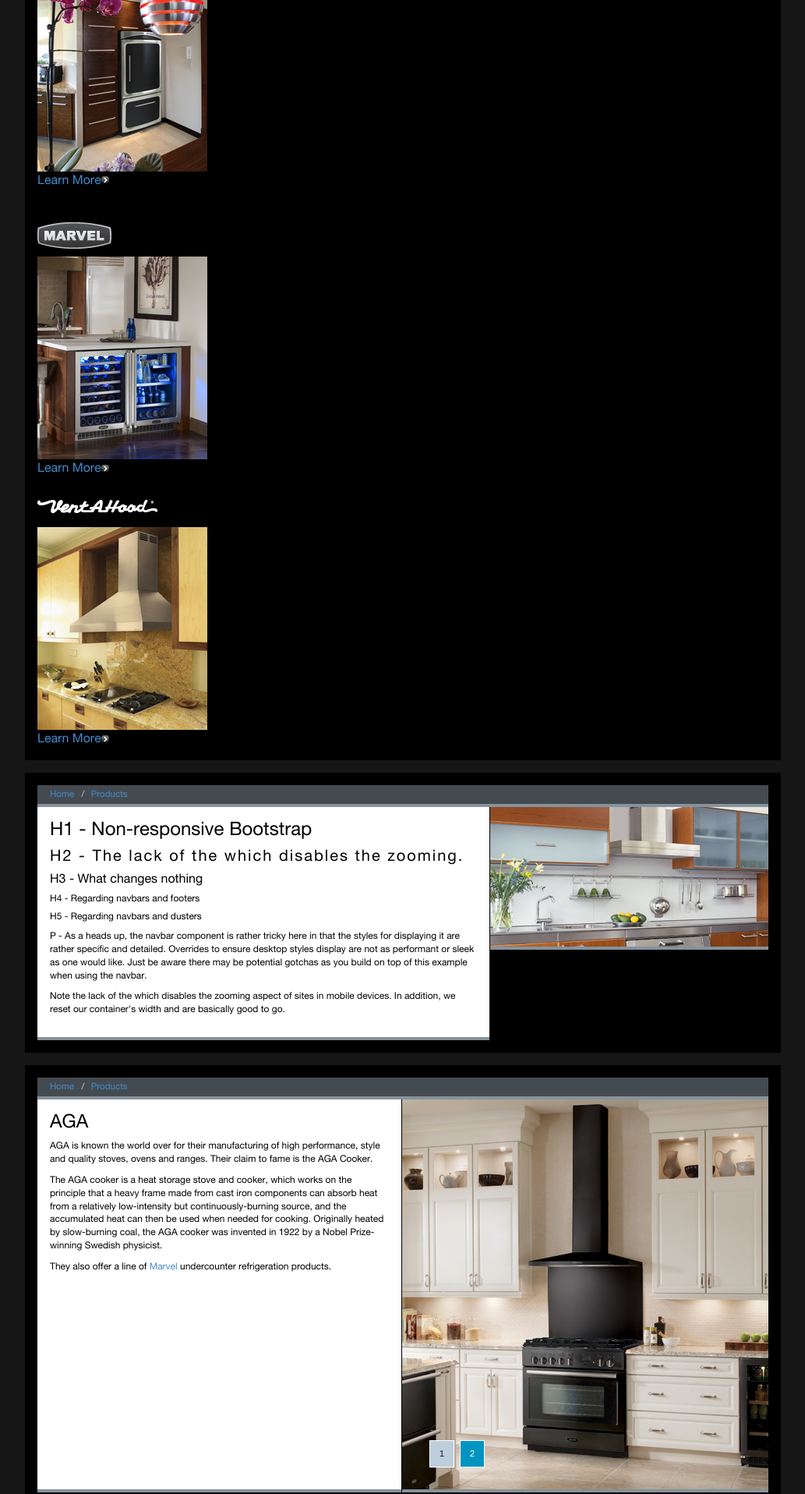
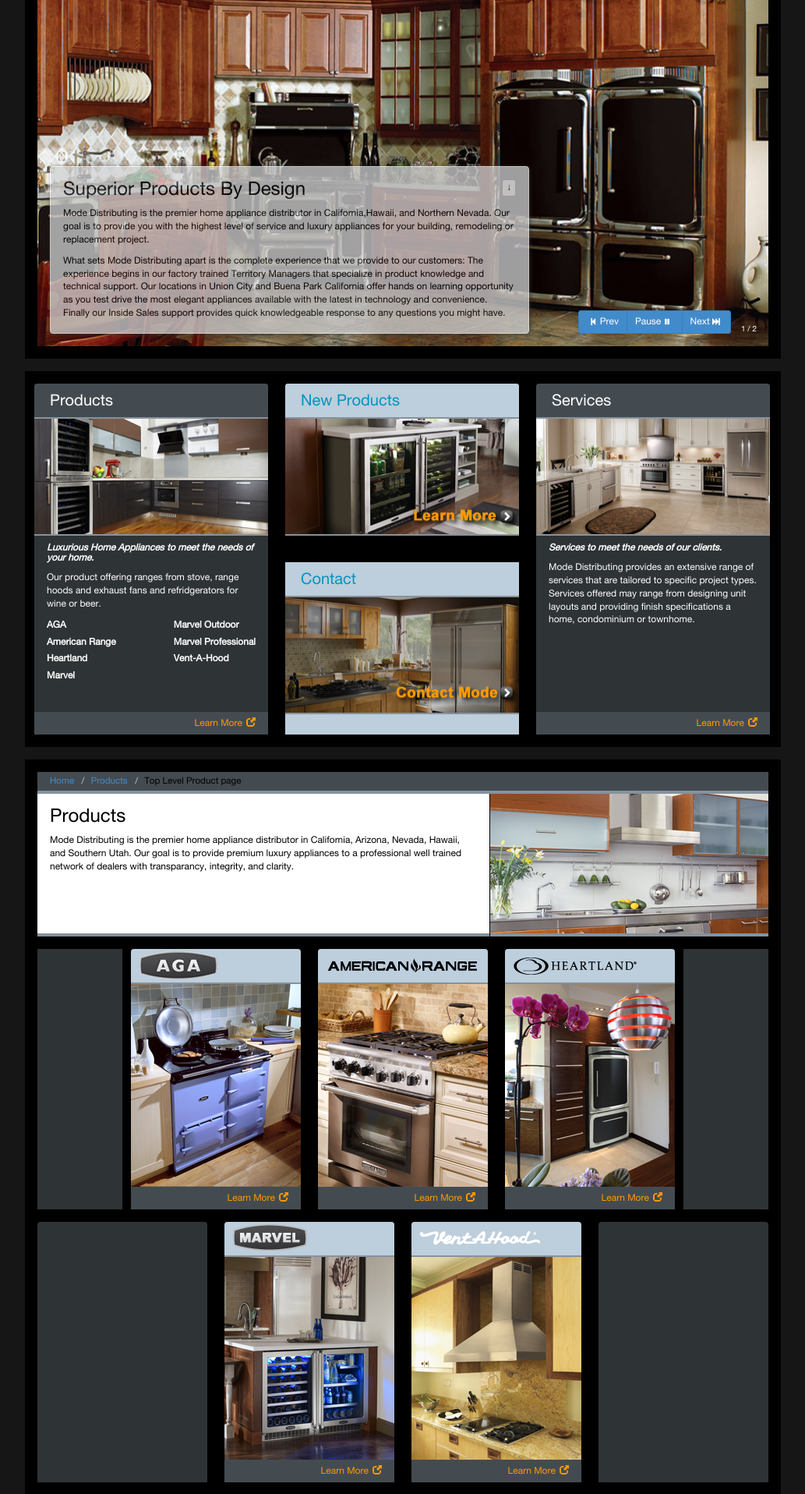
Before and after one commit to peternem/mode_distributing, a PHP site: page /bootstrap_30/index.html in a window 1280 px wide. Shown: the part 1124-3040 px from the top of the page at 78% size, without its empty margins (123-1156 px from the left). Run offline with PHP 8.4, Linux system fonts and the light colour scheme; style sheets or scripts are compiled from the project's sources.

Commit message:
Bootstrap_30 updates 804pm 101013

```diff
--- a/bootstrap_30/assets/css/mode-skin.css
+++ b/bootstrap_30/assets/css/mode-skin.css
@@ -134,6 +134,29 @@
   background-color: transparent !important;
 }
 /***************************************************
+ * QUICkLINKS Section formating
+ **************************************************/
+.quickLinks {
+  clear: both;
+  overflow: auto;
+  margin: 0 auto;
+  position: relative;
+  width: 100%;
+}
+.quickLinks .breadcrumb {
+  background-color: #444b50;
+  border-radius: 0;
+  border-bottom: 4px solid #86929c;
+  list-style: none outside none;
+  margin-bottom: 0;
+  padding: 0 1em;
+}
+.quickLinks .breadcrumb > li {
+  font-size: 0.725em;
+  line-height: 24px;
+  vertical-align: top;
+}
+/***************************************************
  * CONTAINER Section formating
  **************************************************/
 /* Reset the container */
@@ -188,32 +211,52 @@
   margin-top: 0;
 }
 /***************************************************
- * QUICkLINKS Section formating
- **************************************************/
-.quickLinks {
+ * ROW Column Grid formating
+ ***************************************************/
+.row section h3 {
+  background-color: #444b50;
+  border-bottom: 2px solid #86929c;
+  color: #FFFFFF;
+  font-size: 1.25em;
+  height: 45px;
+  line-height: 19px;
+  margin: 0;
+  padding: 0.652em 0 0 1em;
+  width: auto;
+}
+.row section h3.brandLogo {
+  padding: 0.125em 0 0 0.525em;
+  background-color: #BDCEDC;
+}
+.row section h3:hover {
+  background-color: #525a60;
+}
+.row section h4 {
+  color: #FFFFFF;
+  font-style: italic;
+  font-weight: bold;
+}
+.row section p {
+  color: #ffffff;
+}
+.row section footer {
+  background-color: #444b50;
+  bottom: 0;
   clear: both;
-  overflow: auto;
-  margin: 0 auto;
-  position: relative;
+  position: absolute;
+  right: 0;
   width: 100%;
+  padding: 0.325em 1em;
 }
-.quickLinks .breadcrumb {
-  background-color: #444B50;
-  border-radius: 0;
-  border-bottom: 4px solid #86929c;
-  list-style: none outside none;
-  margin-bottom: 0;
-  padding: 0 1em;
+.row section footer a {
+  float: right;
+  color: #FF9900;
+  font-size: 0.75em;
 }
-.quickLinks .breadcrumb > li {
-  font-size: 0.725em;
-  line-height: 24px;
-  vertical-align: top;
+.row section footer a > span:first-child {
+  margin-right: 0.425em;
 }
-/***************************************************
- * SECTION Column Grid formating
- ***************************************************/
-section.col-xs-4 {
+.row.homePageRow section.col-xs-4 {
   background-color: #2e3336;
   border-top-left-radius: 4px;
   border-top-right-radius: 4px;
@@ -227,77 +270,85 @@
   position: relative;
   width: 300px;
 }
-section.col-xs-4.mid {
+.row.homePageRow section.col-xs-4.mid {
   background-color: #000;
   border-color: #000;
 }
-section.col-xs-4 .imageTabBox {
+.row.homePageRow section.col-xs-4 .imageTabBox {
   background-color: #2E2326;
   border-bottom: 2px solid #86929c;
   height: 150px;
   width: 300px;
 }
-section.col-xs-4 h3 {
-  background-color: #444b50;
-  border-bottom: 2px solid #86929c;
-  color: #FFFFFF;
-  font-size: 1.25em;
-  height: 45px;
-  line-height: 19px;
-  margin: 0;
-  padding: 0.652em 0 0 1em;
-  width: auto;
-}
-section.col-xs-4 h3:hover {
-  background-color: #525a60;
-}
-section.col-xs-4 h4 {
-  color: #FFFFFF;
-  font-style: italic;
-  font-weight: bold;
-}
-section.col-xs-4 p {
-  color: #ffffff;
-}
-section.col-xs-4 .main-content {
+.row.homePageRow section.col-xs-4 .main-content {
   padding: 0 1em;
 }
-section.col-xs-4 .subBox {
+.row.homePageRow section.col-xs-4 .subBox {
   background-color: #bdcedc;
 }
-section.col-xs-4 .subBox.top {
+.row.homePageRow section.col-xs-4 .subBox.top {
   background-color: #bdcedc;
   top: 0;
   position: absolute;
 }
-section.col-xs-4 .subBox.bottom {
+.row.homePageRow section.col-xs-4 .subBox.bottom {
   bottom: 0;
   padding-bottom: 1.65em;
   position: absolute;
 }
-section.col-xs-4 .subBox h3 {
+.row.homePageRow section.col-xs-4 .subBox h3 {
   background-color: #bdcedc;
   color: #0095C0;
 }
-section.col-xs-4 .subBox a h3:hover {
+.row.homePageRow section.col-xs-4 .subBox a h3:hover {
   background-color: #a2b6c6;
 }
-section.col-xs-4 footer {
-  background-color: #444b50;
-  bottom: 0;
-  clear: both;
-  position: absolute;
-  right: 0;
-  width: 100%;
-  padding: 0.325em 1em;
+.row.threeActive {
+  margin-left: 0;
+  margin-right: 0;
+  margin-top: 1em;
 }
-section.col-xs-4 footer a {
-  float: right;
-  color: #FF9900;
-  font-size: 0.75em;
+.row.threeActive section.col-xs-1 {
+  background-color: #2e3336;
+  overflow: hidden;
+  width: 109px;
+  height: 334px;
 }
-section.col-xs-4 footer a > span:first-child {
-  margin-right: 0.425em;
+.row.threeActive section.col-xs-3 {
+  background-color: #2e3336;
+  border-top-left-radius: 4px;
+  border-top-right-radius: 4px;
+  -webkit-border-top-left-radius: 4px;
+  -webkit-border-top-right-radius: 4px;
+  float: left;
+  height: 334px;
+  margin: 0 11px;
+  overflow: hidden;
+  padding: 0;
+  position: relative;
+  width: 218px;
+}
+.row.twoActive {
+  margin-left: -11px;
+  margin-top: 1em;
+}
+.row.twoActive section.col-xs-1 {
+  background-color: pink;
+  overflow: auto;
+}
+.row.twoActive section.col-xs-3 {
+  background-color: #2e3336;
+  border-top-left-radius: 4px;
+  border-top-right-radius: 4px;
+  -webkit-border-top-left-radius: 4px;
+  -webkit-border-top-right-radius: 4px;
+  float: left;
+  height: 334px;
+  margin: 0 11px;
+  overflow: hidden;
+  padding: 0;
+  position: relative;
+  width: 218px;
 }
 /***************************************************
  * LINKLIST formating
--- a/bootstrap_30/assets/css/mode-skin.less
+++ b/bootstrap_30/assets/css/mode-skin.less
@@ -10,6 +10,7 @@
 @grid-bground: #2E3336;
 @grid-bground-alt: #BDCEDC;
 @grid-bground-header: #444B50;
+@grid-bground-quick-links: #444B50;
 @grid-bground-footer: #444B50;
 @font-regular: 'helveticaneueroman';
 
@@ -225,33 +251,58 @@
       margin-top:0;
     }
 }
+
 /***************************************************
- * QUICkLINKS Section formating
- **************************************************/
-.quickLinks {
-  clear: both;
-  overflow: auto;
-  margin: 0 auto;
-  position: relative;
-  width: 100%;
-  .breadcrumb {
-    background-color: #444B50;
-    border-radius: 0;
-    border-bottom: @border-width-thick @border-color;
-    list-style: none outside none;
-    margin-bottom: 0;
-    padding: 0 1em;
-    > li {
-      font-size: 0.725em;
-      line-height: 24px;
-      vertical-align: top;
+ * ROW Column Grid formating
+ ***************************************************/
+
+.row {
+  section{
+    h3 {
+      background-color: @grid-bground-header;
+      border-bottom: @border-width-thin @border-color;
+      color: #FFFFFF;
+      font-size: 1.25em;
+      height: 45px;
+      line-height: 19px;
+      margin: 0;
+      padding: 0.652em 0 0 1em;
+      width: auto;
+      &.brandLogo{
+        padding: 0.125em 0 0 0.525em;
+        background-color: #BDCEDC;
       }
     }
-
+    h3:hover {
+      background-color:#525a60;
     }
-/***************************************************
- * SECTION Column Grid formating
- ***************************************************/
+    h4 {
+      color: #FFFFFF;
+      font-style: italic;
+      font-weight: bold;
+    }
+    p {
+      color:#ffffff;
+    }
+    footer {
+      background-color: @grid-bground-footer;
+      bottom: 0;
+      clear: both;
+      position: absolute;
+      right: 0;
+      width: 100%;
+      padding: 0.325em 1em;
+      a {
+        float: right;
+        color: #FF9900;
+        font-size: 0.75em;
+        > span:first-child {
+          margin-right:0.425em;
+        }
+      }
+    }
+  }
+  &.homePageRow {
     section {
       &.col-xs-4 {
         background-color: @grid-bground;
@@ -325,21 +354,58 @@
             }
           }
         }
-    footer {
-      background-color: @grid-bground-footer;
-      bottom: 0;
-      clear: both;
-      position: absolute;
-      right: 0;
-      width: 100%;
-      padding: 0.325em 1em;
-      a {
-        float: right;
-        color: #FF9900;
-        font-size: 0.75em;
-        > span:first-child {
-          margin-right:0.425em;
       }
+    }
+  }
+  &.threeActive {
+    margin-left: 0;
+    margin-right: 0;
+    margin-top: 1em;
+    section {
+      &.col-xs-1 {
+        background-color: @grid-bground;
+        overflow:hidden;
+        width: 109px;
+        height: 334px;
+      }
+      &.col-xs-3 {
+        background-color: @grid-bground;
+        border-top-left-radius: @border-radius;
+        border-top-right-radius: @border-radius;
+        -webkit-border-top-left-radius: @border-radius;
+        -webkit-border-top-right-radius: @border-radius;
+        float: left;
+        height: 334px;
+        margin: 0 11px;
+        overflow: hidden;
+        padding: 0;
+        position: relative;
+        width: 218px;
+      }
+    }
+  }
+  &.twoActive {
+    margin-left: -11px;
+    margin-top: 1em;
+    section {
+      &.col-xs-1 {
+        background-color:pink;
+        overflow:auto;
+      }
+      &.col-xs-3 {
+        background-color: @grid-bground;
+        background-color: @grid-bground;
+        border-top-left-radius: @border-radius;
+        border-top-right-radius: @border-radius;
+        -webkit-border-top-left-radius: @border-radius;
+        -webkit-border-top-right-radius: @border-radius;
+        float: left;
+        height: 334px;
+        margin: 0 11px;
+        overflow: hidden;
+        padding: 0;
+        position: relative;
+        width: 218px;
       }
     }
   }
--- a/bootstrap_30/index.html
+++ b/bootstrap_30/index.html
@@ -62,74 +62,6 @@
                     </ul>
                 </div><!--/.nav-collapse -->
             </div>
-        </div>
-
-        <div class="container">
-            <div class="quickLinks">
-                <ol class="breadcrumb">
-                    <li class="active"><a title="" href="index.php" > Home </a></li>
-                    <li><a title="" href="products.php">Products</a></li>
-                    <li>Top Level Product page</li>
-                </ol>
-            </div>
-            <img src="assets/imgs/CWEAH6-K-ARS-357x179.jpg" class="img-pull-right"/>
-            <div class="short">
-                <h1>Products</h1>
-                <p>Mode Distributing is the premier home appliance distributor in California, Arizona, Nevada, Hawaii, and Southern Utah. Our goal is to provide premium luxury appliances to a professional well trained network of dealers with transparancy, integrity, and clarity.</p>
-            </div>
-            <article id="mainContent">
-                <section class="prodBox_odd oneHalfBox">
-                    &nbsp;
-                </section>
-                <section class="prodBox_odd">
-                    <header>
-                        <h3 class="brand_logo"><a href="aga.php" title="AGA"><img src="assets/imgs/brand_logos/aga_logo_100x36.png" alt="AGA"></a></h3>
-                    </header><a title="Visit AGA" href="aga.php" class="imageLink rollButton"><img src="assets/imgs/rollover/aga-btn.png" alt="AGA/Marvel Appliances" class="imageFloat1 clearfix" /></a>
-                    <footer>
-                        <a href="aga.php"><span>Learn More</span><img src="imgs/icons/learnMoreArrow.png" alt="&raquo;" /></a>
-                    </footer>
-                </section>
-                <section class="prodBox_odd">
-                    <header>
-                        <h3 class="brand_logo"><a href="american_range.php" title="American Range"><img src="assets/imgs/brand_logos/americanRange_logo_158x36png.png" alt="American Range"></a></h3>
-                    </header>
-                    <a title="Visit American Range" href="american_range.php" class="imageLink rollButton"><img src="assets/imgs/rollover/american-range-btn.png" alt="American Range Appliances" class="imageFloat1 clearfix" /></a>
-                    <footer>
-                        <a href="american_range.php"><span>Learn More</span><img src="imgs/icons/learnMoreArrow.png" alt="&raquo;" /></a>
-                    </footer>
-                </section>
-                <section class="prodBox_odd">
-                    <header>
-                        <h3 class="brand_logo"><a href="heartland.php" title="Heartland"><img src="assets/imgs/brand_logos/heartland_logo_158x34.png" alt="Heartland"></a></h3>
-                    </header>
-                    <a title="Visit Heartland" href="heartland.php" class="imageLink rollButton"><img src="assets/imgs/rollover/heartland-btn.png" alt="Heartland Appliances" class="imageFloat1 clearfix" /></a>
-                    <footer>
-                        <a href="heartland.php"><span>Learn More</span><img src="imgs/icons/learnMoreArrow.png" alt="&raquo;"/></a>
-                    </footer>
-                </section>
-                <section class="prodBox_odd oneHalfBox last">
-                    &nbsp;
-                </section>
-                <section class="prodBox_even"></section>
-                <section class="prodBox_even">
-                    <header>
-                        <h3 class="brand_logo"><a href="marvel_products.php" title="Marvel Products"><img src="assets/imgs/brand_logos/marvel_logo_95x34.png" alt="Marvel"></a></h3
-                    </header>
-                    <a title="Visit Marvel" href="marvel_products.php" class="imageLink rollButton"> <img src="assets/imgs/rollover/marvel-btn.png" alt="AGA/Marvel Appliances" class="imageFloat1 clearfix" /> </a>
-                    <footer>
-                        <a href="marvel_products.php"><span>Learn More</span><img src="images/icons/learnMoreArrow.png" alt="&raquo;"/></a>
-                    </footer>
-                </section>
-                <section class="prodBox_even">
-                    <header>
-                        <h3 class="brand_logo"><a href="vent-a-hood.php" title="Vent-a-Hood"><img src="assets/imgs/brand_logos/vah_logo_white_154x34.png" alt="Vent-A-Hood"></a></h3>
-                    </header>
-                    <a title="Vent-A-Hood" href="vent-a-hood.php" class="imageLink rollButton"><img src="assets/imgs/rollover/ventahood-btn.png" alt="Vent-a-Hood Range Hoods" class="imageFloat1 clearfix" /></a>
-                    <footer>
-                        <a href="vent-a-hood.php"><span>Learn More</span><img src="images/icons/learnMoreArrow.png" alt="&raquo;" /></a>
-                    </footer>
-                </section>
-            </article>
         </div>
         <div class="container">
             <div class="quickLinks">
@@ -216,7 +148,7 @@
             </div>
         </div>
         <div class="container">
-            <div class="row">
+            <div class="row homePageRow">
                 <section class="col-xs-4">
                     <header>
                         <a href="products.php" title="Products"><h3>Products</h3></a>
@@ -264,6 +196,77 @@
                         <a href="services.php" class=""> <span>Learn More</span><span class="glyphicon glyphicon-new-window"></span> </a>
                     </footer>
                 </section>
+            </div>
+        </div>
+        <div class="container">
+            <div class="quickLinks">
+                <ol class="breadcrumb">
+                    <li class="active"><a title="" href="index.php" > Home </a></li>
+                    <li><a title="" href="products.php">Products</a></li>
+                    <li>Top Level Product page</li>
+                </ol>
+            </div>
+            <img src="assets/imgs/CWEAH6-K-ARS-357x179.jpg" class="img-pull-right"/>
+            <div class="short">
+                <h1>Products</h1>
+                <p>Mode Distributing is the premier home appliance distributor in California, Arizona, Nevada, Hawaii, and Southern Utah. Our goal is to provide premium luxury appliances to a professional well trained network of dealers with transparancy, integrity, and clarity.</p>
+            </div>
+            <div class="row threeActive">
+                <section class="col-xs-1">
+                    &nbsp;
+                </section>
+                <section class="col-xs-3">
+                    <header>
+                        <h3 class="brandLogo"><a href="aga.php" title="AGA"><img src="assets/imgs/brand_logos/aga_logo_100x36.png" alt="AGA"></a></h3>
+                    </header>
+                    <a title="Visit AGA" href="aga.php" class="imageLink rollButton"> <img src="assets/imgs/rollover/aga-btn.png" alt="AGA/Marvel Appliances" class="imageFloat1 clearfix" /> </a>
+                    <footer>
+                        <a href="aga.php"><span>Learn More</span><span class="glyphicon glyphicon-new-window"></span></a>
+                    </footer>
+                </section>
+                <section class="col-xs-3">
+                    <header>
+                        <h3 class="brandLogo"><a href="american_range.php" title="American Range"><img src="assets/imgs/brand_logos/americanRange_logo_158x36png.png" alt="American Range"></a></h3>
+                    </header>
+                    <a title="Visit American Range" href="american_range.php" class="imageLink rollButton"><img src="assets/imgs/rollover/american-range-btn.png" alt="American Range Appliances" class="imageFloat1 clearfix" /></a>
+                    <footer>
+                        <a href="american_range.php"><span>Learn More</span><span class="glyphicon glyphicon-new-window"></span></a>
+                    </footer>
+                </section>
+                <section class="col-xs-3">
+                    <header>
+                        <h3 class="brandLogo"><a href="heartland.php" title="Heartland"><img src="assets/imgs/brand_logos/heartland_logo_158x34.png" alt="Heartland"></a></h3>
+                    </header>
+                    <a title="Visit Heartland" href="heartland.php" class="imageLink rollButton"><img src="assets/imgs/rollover/heartland-btn.png" alt="Heartland Appliances" class="imageFloat1 clearfix" /></a>
+                    <footer>
+                        <a href="heartland.php"><span>Learn More</span><span class="glyphicon glyphicon-new-window"></span></a>
+                    </footer>
+                </section>
+                <section class="col-xs-1">
+                    &nbsp;
+                </section>
+            </div>
+            <div class="row twoActive">
+                <section class="col-xs-3"></section>
+                <section class="col-xs-3">
+                    <header>
+                        <h3 class="brandLogo"><a href="marvel_products.php" title="Marvel Products"><img src="assets/imgs/brand_logos/marvel_logo_95x34.png" alt="Marvel"></a></h3
+                    </header>
+                    <a title="Visit Marvel" href="marvel_products.php" class="imageLink rollButton"> <img src="assets/imgs/rollover/marvel-btn.png" alt="AGA/Marvel Appliances" class="imageFloat1 clearfix" /> </a>
+                    <footer>
+                        <a href="marvel_products.php"><span>Learn More</span><span class="glyphicon glyphicon-new-window"></span></a>
+                    </footer>
+                </section>
+                <section class="col-xs-3">
+                    <header>
+                        <h3 class="brandLogo"><a href="vent-a-hood.php" title="Vent-a-Hood"><img src="assets/imgs/brand_logos/vah_logo_white_154x34.png" alt="Vent-A-Hood"></a></h3>
+                    </header>
+                    <a title="Vent-A-Hood" href="vent-a-hood.php" class="imageLink rollButton"><img src="assets/imgs/rollover/ventahood-btn.png" alt="Vent-a-Hood Range Hoods" class="imageFloat1 clearfix" /></a>
+                    <footer>
+                        <a href="vent-a-hood.php"><span>Learn More</span><span class="glyphicon glyphicon-new-window"></span></a>
+                    </footer>
+                </section>
+                <section class="col-xs-3"></section>
             </div>
         </div>
         <!-- /container -->
```
Also changed, not shown: other parts of bootstrap_30/assets/css/mode-skin.less (+25 -22 lines). Lines whose indentation alone changed are shown as unchanged.
